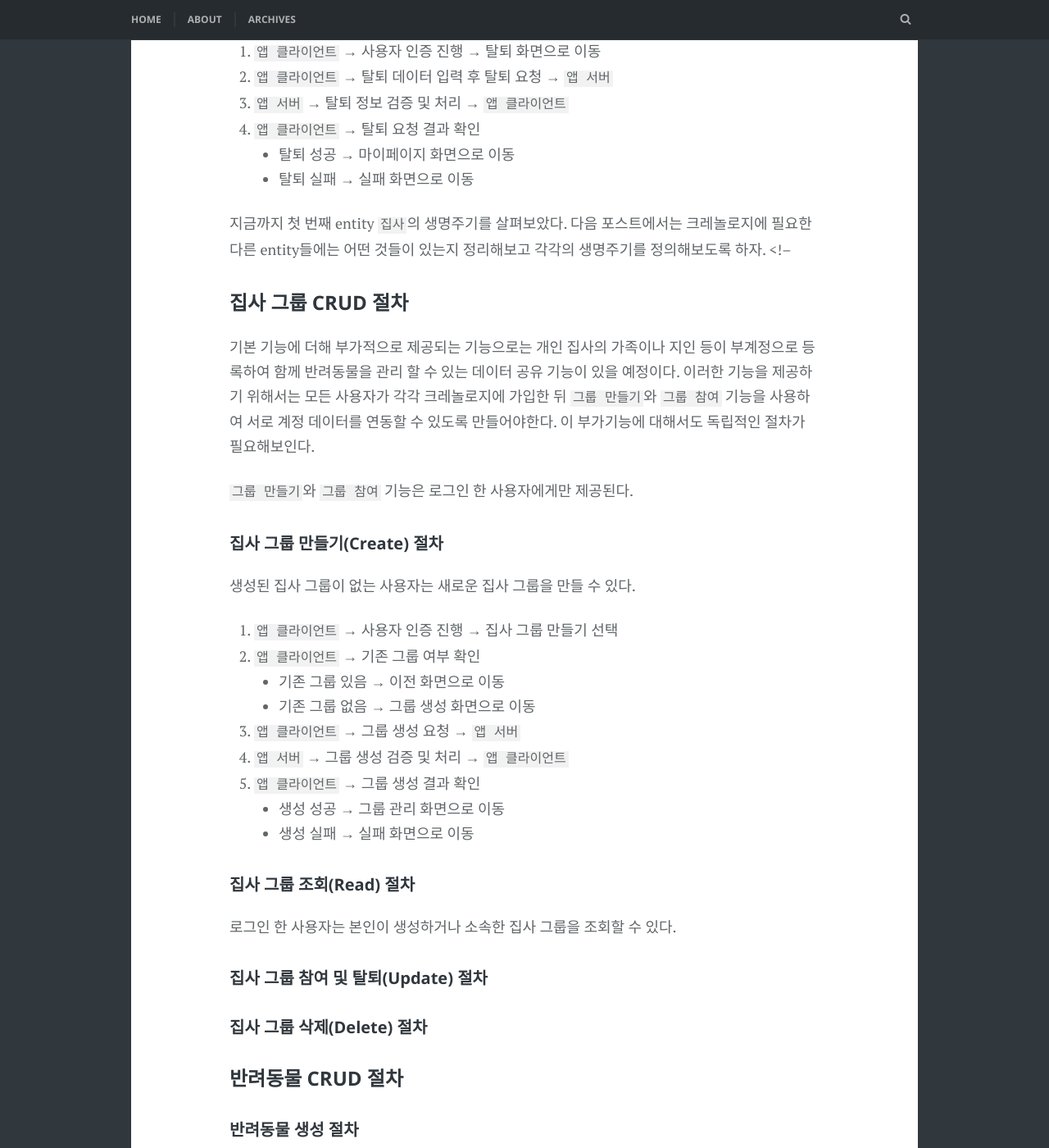
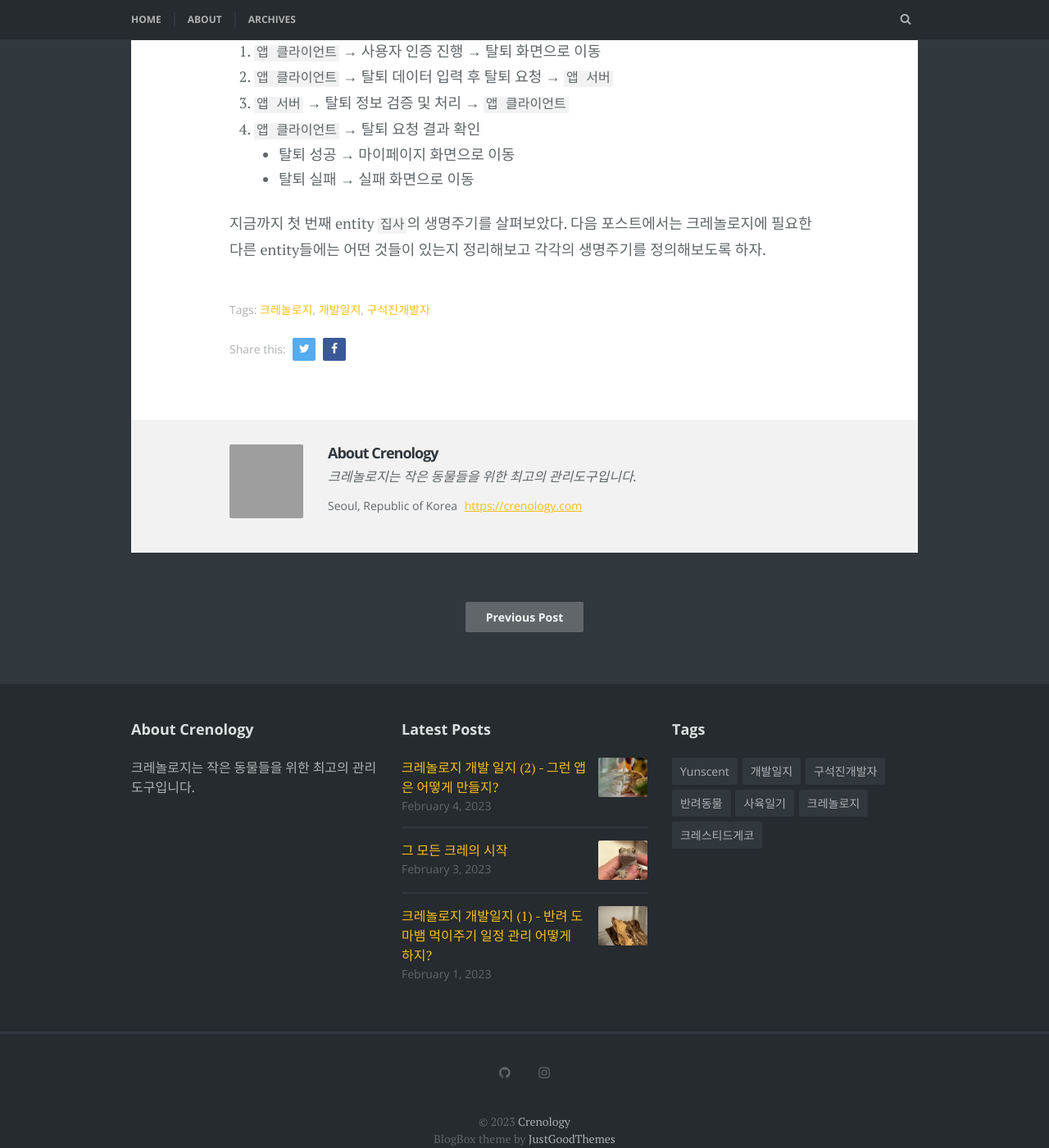
Before and after one commit to fatihohn/crenology_com, a Jekyll site: the page built from _posts/2023-02-04-1.md, in a window 1280 px wide and 1400 px high, scrolled down 4341 px. Shown: the whole window at 82% size. Built offline with Jekyll 4.4.1, drawn with Linux system fonts in a browser that asks for light colours; some web fonts are replaced; some of the changed text lies outside the part shown; grey boxes are pictures that could not be loaded.

Commit message:
Update 2023-02-04-1.md

```diff
--- a/_posts/2023-02-04-1.md
+++ b/_posts/2023-02-04-1.md
@@ -98,16 +98,16 @@ OAuth를 이용한 사용자 인증은 아래와 같은 방식으로 이루어
     - 탈퇴 실패 → 실패 화면으로 이동
 
 지금까지 첫 번째 entity `집사`의 생명주기를 살펴보았다. 다음 포스트에서는 크레놀로지에 필요한 다른 entity들에는 어떤 것들이 있는지 정리해보고 각각의 생명주기를 정의해보도록 하자.
-<!--
 
 
-#### 집사 그룹 CRUD 절차
+
+<!-- #### 집사 그룹 CRUD 절차
 
 기본 기능에 더해 부가적으로 제공되는 기능으로는 개인 집사의 가족이나 지인 등이 부계정으로 등록하여 함께 반려동물을 관리 할 수 있는 데이터 공유 기능이 있을 예정이다. 이러한 기능을 제공하기 위해서는 모든 사용자가 각각 크레놀로지에 가입한 뒤 `그룹 만들기`와 `그룹 참여` 기능을 사용하여 서로 계정 데이터를 연동할 수 있도록 만들어야한다. 이 부가기능에 대해서도 독립적인 절차가 필요해보인다.
 
-`그룹 만들기`와 `그룹 참여` 기능은 로그인 한 사용자에게만 제공된다.
+`그룹 만들기`와 `그룹 참여` 기능은 로그인 한 사용자에게만 제공된다. -->
 
-##### 집사 그룹 만들기(Create) 절차
+<!-- ##### 집사 그룹 만들기(Create) 절차
 
 생성된 집사 그룹이 없는 사용자는 새로운 집사 그룹을 만들 수 있다.
 
@@ -119,9 +119,9 @@ OAuth를 이용한 사용자 인증은 아래와 같은 방식으로 이루어
 1. `앱 서버` → 그룹 생성 검증 및 처리 → `앱 클라이언트`
 1. `앱 클라이언트` → 그룹 생성 결과 확인
     - 생성 성공 → 그룹 관리 화면으로 이동
-    - 생성 실패 → 실패 화면으로 이동
+    - 생성 실패 → 실패 화면으로 이동 -->
 
-##### 집사 그룹 조회(Read) 절차
+<!-- ##### 집사 그룹 조회(Read) 절차
 
 로그인 한 사용자는 본인이 생성하거나 소속한 집사 그룹을 조회할 수 있다.
 
```
